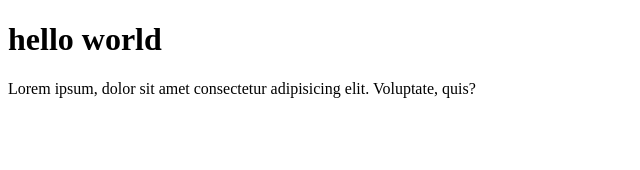
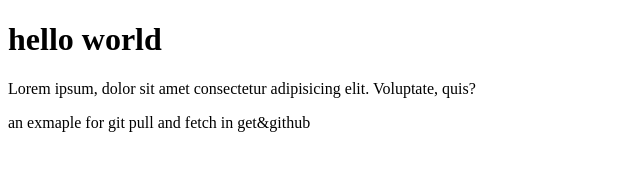
Before and after one commit to Hosein-Roozbahani/git-test, a plain HTML site: page index.html in a window 1280 px wide. Shown: the whole page, without its empty margins (0-640 px from the left). Drawn offline with Linux system fonts and the light colour scheme.

Commit message:
added a footer tag in index.html

```diff
--- a/index.html
+++ b/index.html
@@ -8,5 +8,12 @@
 <body>
     <h1 class="khafan">hello world</h1>
     <p>Lorem ipsum, dolor sit amet consectetur adipisicing elit. Voluptate, quis?</p>
+    <footer>
+        <div>
+            <span>
+                an exmaple for git pull and fetch in get&github
+            </span>
+        </div>
+    </footer>
 </body>
 </html>
```
